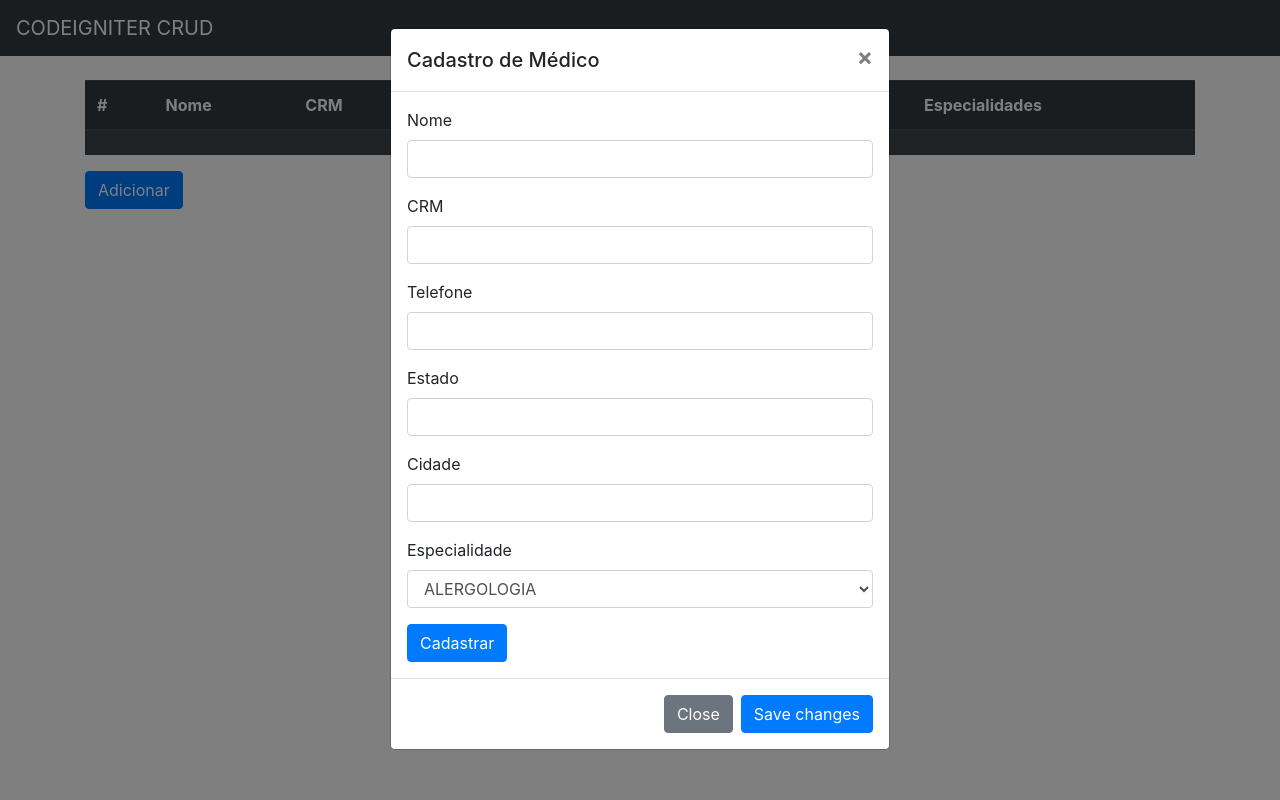
After one commit to cicatrizdev/codeigniter-crud, a CodeIgniter app: page /database/index.php/CrudController in a window 1280 px wide, after a click on "Adicionar". The commit adds this page. Run offline with CodeIgniter, Linux system fonts and the light colour scheme; lists and menus that the app fills with data are empty.

Commit message:
creating new doctor (ok)

```diff
--- a/application/config/autoload.php
+++ b/application/config/autoload.php
@@ -89,7 +89,7 @@ $autoload['drivers'] = array();
 |
 |	$autoload['helper'] = array('url', 'file');
 */
-$autoload['helper'] = array();
+$autoload['helper'] = array('url', 'form', 'date');
 
 /*
 | -------------------------------------------------------------------
--- a/application/config/config.php
+++ b/application/config/config.php
@@ -23,7 +23,7 @@ defined('BASEPATH') OR exit('No direct script access allowed');
 | a PHP script and you can easily do that on your own.
 |
 */
-$config['base_url'] = '';
+$config['base_url'] = 'http://localhost:3000/';
 
 /*
 |--------------------------------------------------------------------------
--- a/application/config/database.php
+++ b/application/config/database.php
@@ -76,9 +76,9 @@ $query_builder = TRUE;
 $db['default'] = array(
 	'dsn'	=> '',
 	'hostname' => 'localhost',
-	'username' => '',
-	'password' => '',
-	'database' => '',
+	'username' => 'root',
+	'password' => 'toor',
+	'database' => 'codeigniter-crud',
 	'dbdriver' => 'mysqli',
 	'dbprefix' => '',
 	'pconnect' => FALSE,
--- /dev/null
+++ b/application/controllers/CrudController.php
@@ -0,0 +1,22 @@
+<?php
+defined('BASEPATH') OR exit('No direct script access allowed');
+
+class CrudController extends CI_Controller {
+
+    public function __construct()
+    {
+        parent:: __construct();
+        $this->load->model('Crud_model');
+    }
+
+	public function index()
+	{
+		$this->load->view('crudView');
+    }
+
+    public function create()
+    {
+        $this->Crud_model->createData();
+        redirect('CrudController');
+    }
+}
--- /dev/null
+++ b/application/models/Crud_model.php
@@ -0,0 +1,23 @@
+<?php
+defined('BASEPATH') OR exit('No direct script access allowed');
+
+class Crud_model extends CI_Model {
+    public function __construct()
+    {
+        $this->load->database();
+    }
+
+    public function createData()
+    {
+        $data = array (
+            'name' => $this->input->post('name'),
+            'crm' => $this->input->post('crm'),
+            'phone' => $this->input->post('phone'),
+            'state' => $this->input->post('state'),
+            'city' => $this->input->post('city'),
+            'specialization' => $this->input->post('specialization'),
+        );
+
+        $this->db->insert('medico', $data);
+    }
+}
--- /dev/null
+++ b/application/views/crudView.php
@@ -0,0 +1,122 @@
+<!doctype html>
+<html lang="en">
+  <head>
+    <!-- Required meta tags -->
+    <meta charset="utf-8">
+    <meta name="viewport" content="width=device-width, initial-scale=1, shrink-to-fit=no">
+
+    <!-- Optional JavaScript -->
+    <!-- jQuery first, then Popper.js, then Bootstrap JS -->
+    <script src="https://code.jquery.com/jquery-3.3.1.slim.min.js" integrity="sha384-q8i/X+965DzO0rT7abK41JStQIAqVgRVzpbzo5smXKp4YfRvH+8abtTE1Pi6jizo" crossorigin="anonymous"></script>
+    <script src="https://cdnjs.cloudflare.com/ajax/libs/popper.js/1.14.7/umd/popper.min.js" integrity="sha384-UO2eT0CpHqdSJQ6hJty5KVphtPhzWj9WO1clHTMGa3JDZwrnQq4sF86dIHNDz0W1" crossorigin="anonymous"></script>
+    <script src="https://stackpath.bootstrapcdn.com/bootstrap/4.3.1/js/bootstrap.min.js" integrity="sha384-JjSmVgyd0p3pXB1rRibZUAYoIIy6OrQ6VrjIEaFf/nJGzIxFDsf4x0xIM+B07jRM" crossorigin="anonymous"></script>
+    <!-- Bootstrap CSS -->
+    <link rel="stylesheet" href="https://stackpath.bootstrapcdn.com/bootstrap/4.3.1/css/bootstrap.min.css" integrity="sha384-ggOyR0iXCbMQv3Xipma34MD+dH/1fQ784/j6cY/iJTQUOhcWr7x9JvoRxT2MZw1T" crossorigin="anonymous">
+
+    <title>CRUD - Codeigniter</title>
+  </head>
+  <body>
+
+    <!-- As a link -->
+    <nav class="navbar navbar-dark bg-dark">
+        <a class="navbar-brand" href="#">CODEIGNITER CRUD</a>
+    </nav>
+    <div class="container">
+    <br>
+
+        <table class="table table-striped table-dark">
+            <thead>
+                <tr>
+                    <th scope="col">#</th>
+                    <th scope="col">Nome</th>
+                    <th scope="col">CRM</th>
+                    <th scope="col">Telefone</th>
+                    <th scope="col">Estado</th>
+                    <th scope="col">Cidade</th>
+                    <th scope="col">Especialidades</th>
+                </tr>
+            </thead>
+            <tbody>
+                <tr>
+                    <th scope="row"></th>
+                    <td></td>
+                    <td></td>
+                    <td></td>
+                    <td></td>
+                    <td></td>
+                    <td></td>
+
+                </tr>
+            </tbody>
+        </table>
+
+        <!-- Button trigger modal -->
+        <button type="button" class="btn btn-primary" data-toggle="modal" data-target="#exampleModal">
+        Adicionar
+        </button>
+
+        <!-- Modal -->
+        <div class="modal fade" id="exampleModal" tabindex="-1" role="dialog" aria-labelledby="exampleModalLabel" aria-hidden="true">
+            <div class="modal-dialog" role="document">
+                <div class="modal-content">
+                <div class="modal-header">
+                    <h5 class="modal-title" id="exampleModalLabel">Cadastro de Médico</h5>
+                    <button type="button" class="close" data-dismiss="modal" aria-label="Close">
+                    <span aria-hidden="true">&times;</span>
+                    </button>
+                </div>
+                <div class="modal-body">
+                    <form method="post" action="<?php echo site_url('CrudController/create')?>">
+                        <div class="form-group">
+                            <label for="exampleInputEmail1">Nome</label>
+                            <input type="text" class="form-control" name="name" aria-describedby="emailHelp" placeholder="">
+                        </div>
+                        <div class="form-group">
+                            <label for="exampleInputPassword1">CRM</label>
+                            <input type="text" class="form-control"name="crm" placeholder="">
+                        </div>
+                        <div class="form-group">
+                            <label for="exampleInputPassword1">Telefone</label>
+                            <input type="text" class="form-control" name="phone" placeholder="">
+                        </div>
+                        <div class="form-group">
+                            <label for="exampleInputPassword1">Estado</label>
+                            <input type="text" class="form-control" name="state" placeholder="">
+                        </div>
+                        <div class="form-group">
+                            <label for="exampleInputPassword1">Cidade</label>
+                            <input type="text" class="form-control" name="city" placeholder="">
+                        </div>
+                        <div class="form-group">
+                            <label for="exampleFormControlSelect2">Especialidade</label>
+                            <select class="form-control" name="specialization">
+                                <option>ALERGOLOGIA</option>
+                                <option>ANGIOLOGIA</option>
+                                <option>BUCO MAXILO</option>
+                                <option>CARDIOLOGIA CLINICA</option>
+                                <option>CARDIOLOGIA INFANTIL</option>
+                                <option>CIRURGIA CABEÇA E PESCOÇO</option>
+                                <option>CIRURGIA CARDÍACA</option>
+                                <option>CIRURGIA DE CABEÇA/PESCOÇO</option>
+                                <option>CIRURGIA DE TORAX</option>
+                                <option>CIRURGIA GERAL</option>
+                                <option>CIRURGIA PEDIÁTRICA</option>
+                                <option>CIRURGIA PLÁSTICA</option>
+                                <option>CIRURGIA TORÁCICA</option>
+                                <option>CIRURGIA VASCULAR</option>
+                                <option>CLINICA MEDICA</option>
+                            </select>
+                        </div>
+                        <button type="submit" class="btn btn-primary" value="save">Cadastrar</button>
+                    </form>
+                </div>
+                <div class="modal-footer">
+                    <button type="button" class="btn btn-secondary" data-dismiss="modal">Close</button>
+                    <button type="button" class="btn btn-primary">Save changes</button>
+                </div>
+                </div>
+            </div>
+        </div>
+    </div>
+  </body>
+</html>
```
Also changed, not shown: application/views/welcome_message.php (+3 -11 lines).
